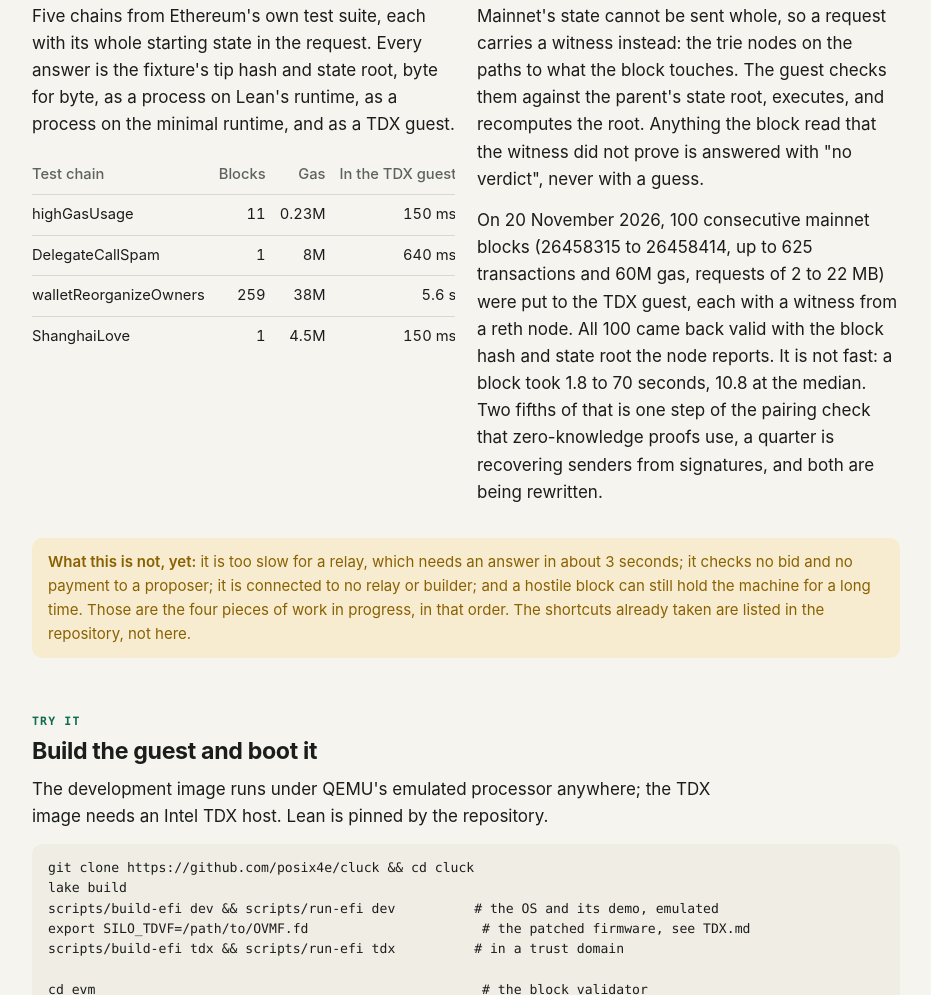
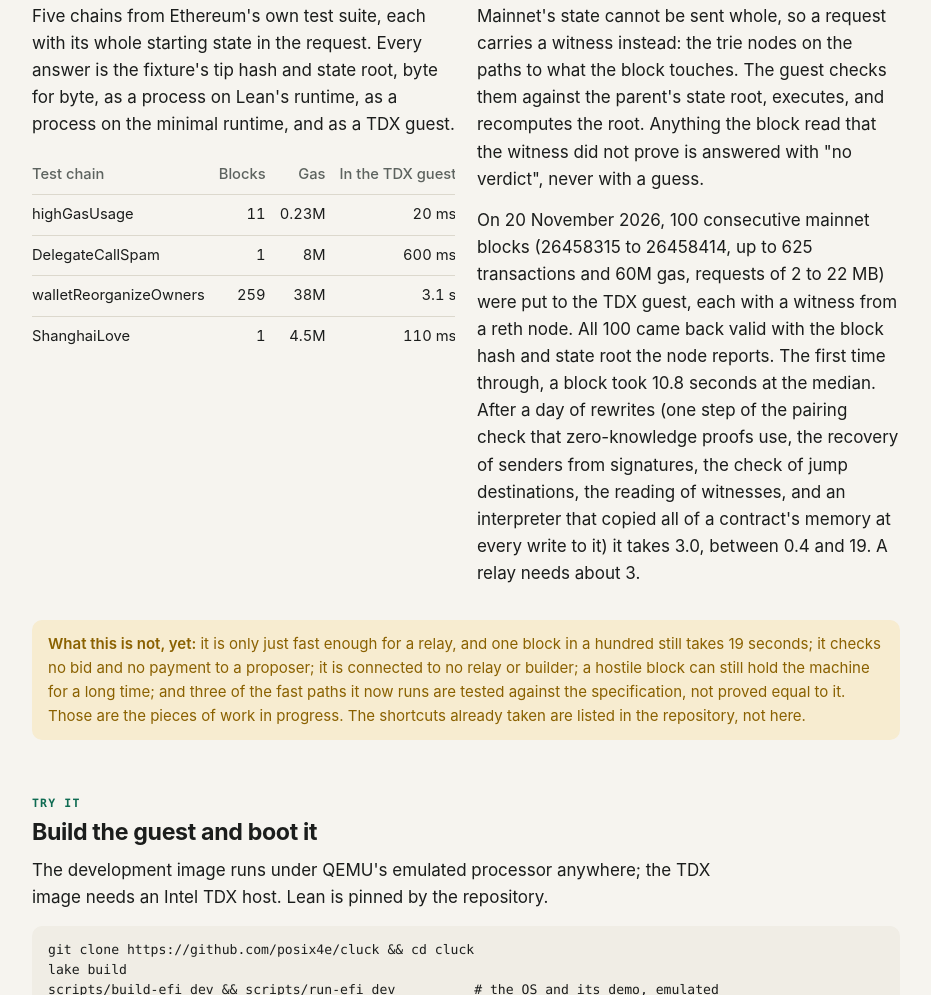
Before and after one commit to posix4e/cluck, a plain HTML site: page docs/index.html in a window 1280 px wide. Shown: the part 3629-4624 px from the top of the page, without its empty margins (174-1105 px from the left). Drawn offline with Linux system fonts and the light colour scheme.

Commit message:
evm/: Jaune whose interpreter writes memory where it lies; a median block in 3 seconds
The pin moves to posix4e/jaune 69db932, four commits on, each of them
proved equal to what it replaces. The one that matters: every write to
EVM memory was copying all of memory, because the loop that runs
instructions and the wrappers around each instruction both went on
holding the machine's state while the instruction ran on it. The loop
now takes the machine apart first, and the wrappers have compiled forms
that do the same.

Run on 2026-11-20 and 21: 100 mainnet blocks as a process on the
minimal runtime, median 2.58 s where the last commit gave 3.4, every
answer the node's. In the TDX guest, on a quiet machine, one run: the
100 all valid, median 2.99 s, 99 under 10 s; 21 more all valid, median
2.8 s; the fixtures with --limits. That is the 3 seconds this was
working towards, with nothing to spare. Also: evm-test, trie-test,
stateless-test, fixtures on both runtimes; on the branch, Jaune's
osaka, prague and bpo2 suites, check-t8n, check-ec, check-hygiene and
check-layering after each of the four commits. Not run: the emulated
guest, a build from a fresh clone.

TODO.md puts the relay's checks next and lists what is known to be
left in the time. THREAT_MODEL.md counts the branch's commits again.
The page has the new numbers.

```diff
--- a/docs/index.html
+++ b/docs/index.html
@@ -195,10 +195,10 @@
           runtime, as a process on the minimal runtime, and as a TDX guest.</p>
         <div class="table"><table>
           <tr><th>Test chain</th><th class="n">Blocks</th><th class="n">Gas</th><th class="n">In the TDX guest</th></tr>
-          <tr><td>highGasUsage</td><td class="n">11</td><td class="n">0.23M</td><td class="n">150 ms</td></tr>
-          <tr><td>DelegateCallSpam</td><td class="n">1</td><td class="n">8M</td><td class="n">640 ms</td></tr>
-          <tr><td>walletReorganizeOwners</td><td class="n">259</td><td class="n">38M</td><td class="n">5.6 s</td></tr>
-          <tr><td>ShanghaiLove</td><td class="n">1</td><td class="n">4.5M</td><td class="n">150 ms</td></tr>
+          <tr><td>highGasUsage</td><td class="n">11</td><td class="n">0.23M</td><td class="n">20 ms</td></tr>
+          <tr><td>DelegateCallSpam</td><td class="n">1</td><td class="n">8M</td><td class="n">600 ms</td></tr>
+          <tr><td>walletReorganizeOwners</td><td class="n">259</td><td class="n">38M</td><td class="n">3.1 s</td></tr>
+          <tr><td>ShanghaiLove</td><td class="n">1</td><td class="n">4.5M</td><td class="n">110 ms</td></tr>
         </table></div>
       </div>
       <div>
@@ -210,17 +210,19 @@
         <p id="mainnet">On 20 November 2026, 100 consecutive mainnet blocks (26458315 to 26458414, up to
           625 transactions and 60M gas, requests of 2 to 22 MB) were put to the TDX guest, each with a
           witness from a reth node. All 100 came back valid with the block hash and state root the node
-          reports. It is not fast: a block took 1.8 to 70 seconds, 10.8 at the median. Two fifths of that
-          is one step of the pairing check that zero-knowledge proofs use, a quarter is recovering
-          senders from signatures, and both are being rewritten.</p>
+          reports. The first time through, a block took 10.8 seconds at the median. After a day of
+          rewrites (one step of the pairing check that zero-knowledge proofs use, the recovery of senders
+          from signatures, the check of jump destinations, the reading of witnesses, and an interpreter
+          that copied all of a contract's memory at every write to it) it takes 3.0, between 0.4 and 19.
+          A relay needs about 3.</p>
       </div>
     </div>
 
-    <div class="note"><strong>What this is not, yet:</strong> it is too slow for a relay, which needs an
-      answer in about 3 seconds; it checks no bid and no payment to a proposer; it is connected to no relay
-      or builder; and a hostile block can still hold the machine for a long time. Those are the four pieces
-      of work in progress, in that order. The shortcuts already taken are listed in the repository, not
-      here.</div>
+    <div class="note"><strong>What this is not, yet:</strong> it is only just fast enough for a relay, and
+      one block in a hundred still takes 19 seconds; it checks no bid and no payment to a proposer; it is connected to no relay or builder; a hostile block can
+      still hold the machine for a long time; and three of the fast paths it now runs are tested against
+      the specification, not proved equal to it. Those are the pieces of work in progress. The shortcuts
+      already taken are listed in the repository, not here.</div>
   </section>
 
   <section id="build">
--- a/evm/lake-manifest.json
+++ b/evm/lake-manifest.json
@@ -16,10 +16,10 @@
    "type": "git",
    "subDir": null,
    "scope": "",
-   "rev": "6143c7bc43698d9b3d9d18090fff7957f3c547da",
+   "rev": "69db932e439faad9315d82a4a39d500c9e01e732",
    "name": "jaune",
    "manifestFile": "lake-manifest.json",
-   "inputRev": "6143c7bc43698d9b3d9d18090fff7957f3c547da",
+   "inputRev": "69db932e439faad9315d82a4a39d500c9e01e732",
    "inherited": false,
    "configFile": "lakefile.lean"
   },
```
Also changed, not shown: 3 other files.
